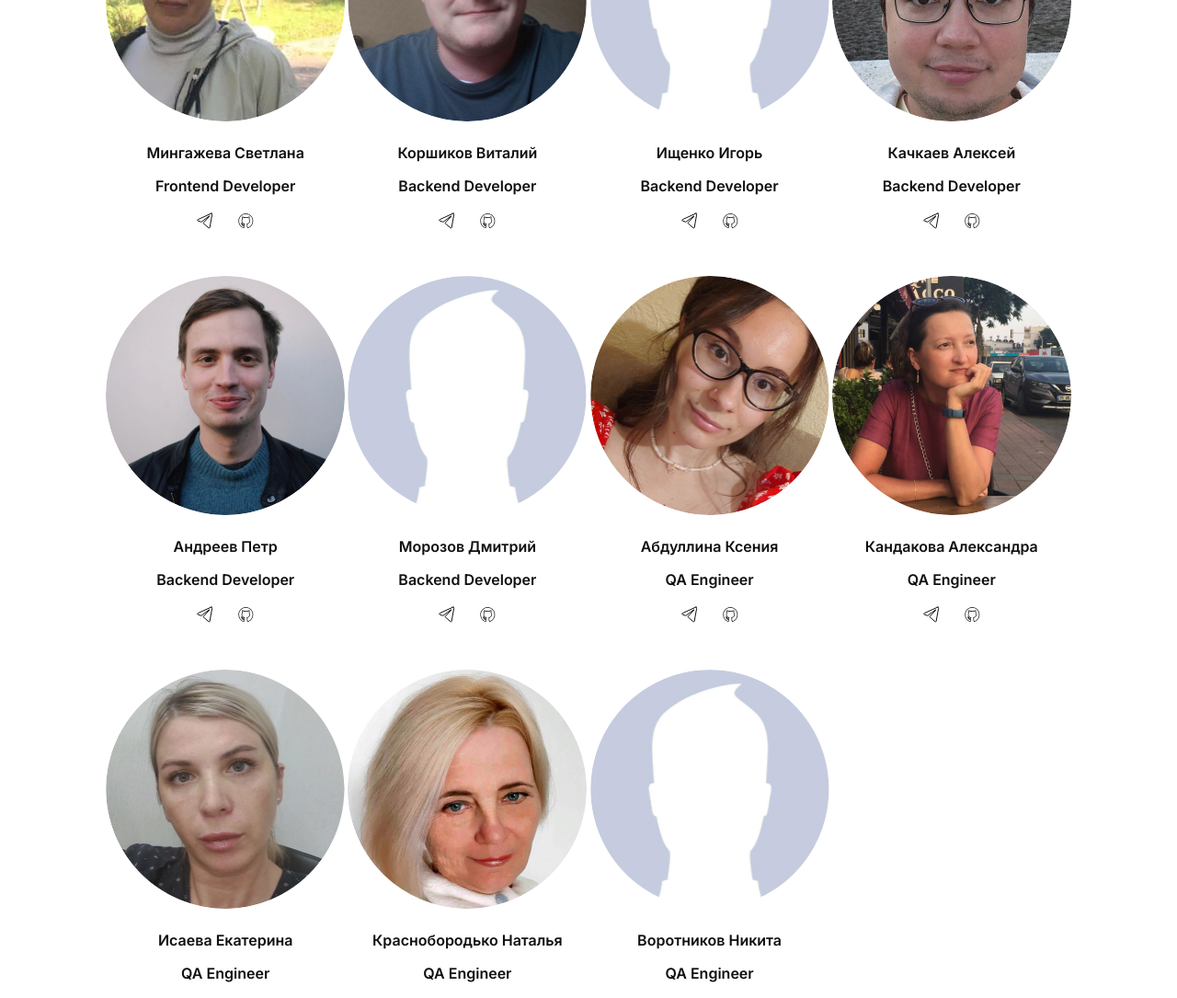
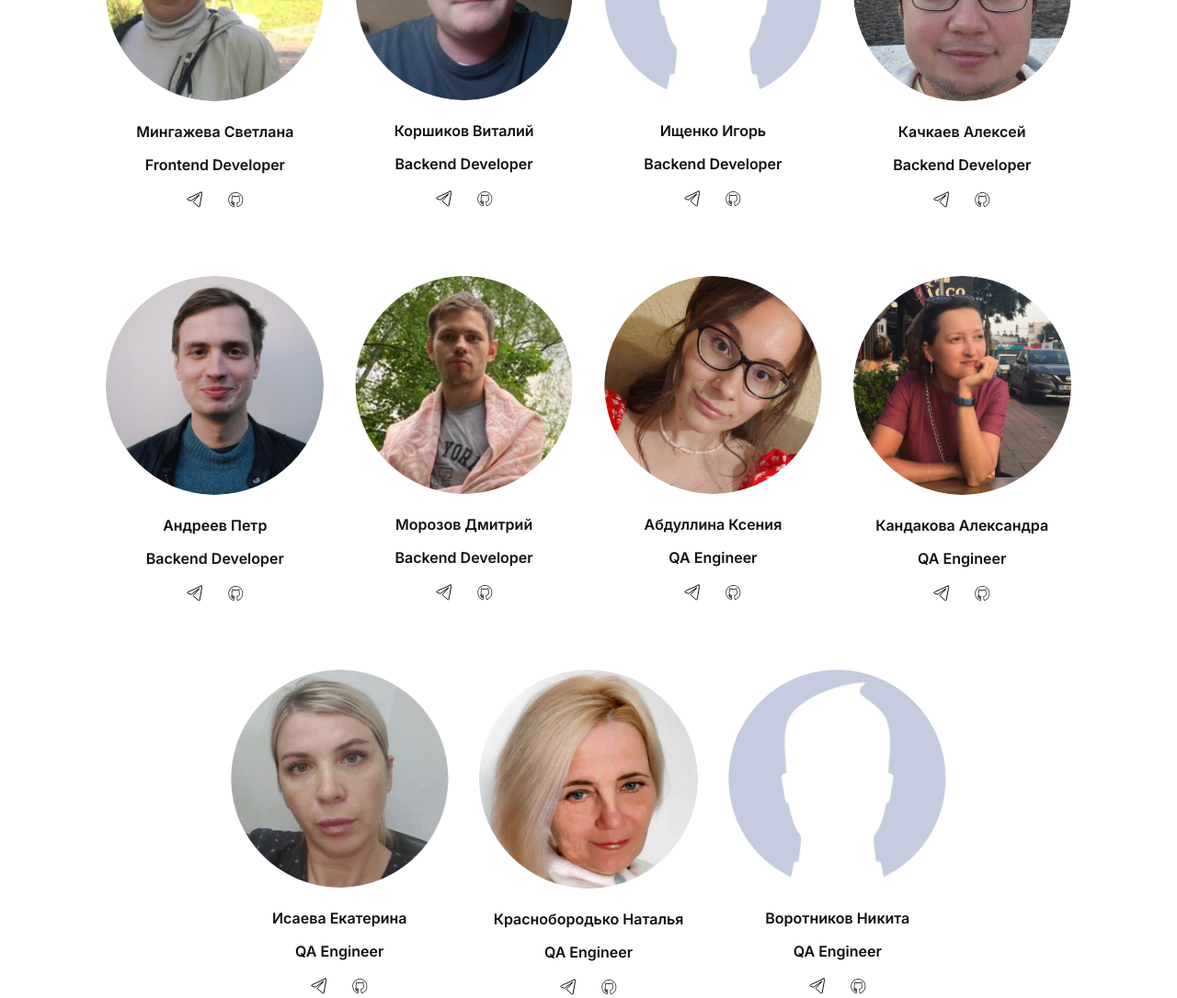
Before and after one commit to encryption-machine/Front, a React (Create React App) app: page / in a window 1280 px wide. Shown: the part 4243-5328 px from the top of the page at 92% size. Built offline with nearby package versions, Linux system fonts and the light colour scheme.

Commit message:
fix: changed grid

```diff
--- a/src/components/OurTeam/OurTeam.constants.jsx
+++ b/src/components/OurTeam/OurTeam.constants.jsx
@@ -16,6 +16,7 @@ import kseni from '../../assets/images/team-kseni.jpg';
 import aleksa from '../../assets/images/team-aleksa.jpg';
 import ekatQa from '../../assets/images/team-ekat-qa.jpg';
 import nata from '../../assets/images/team-nata.jpg';
+import dmit from '../../assets/images/team-dmit.jpg';
 
 export const OurTeamInfo = [
   {
@@ -23,7 +24,7 @@ export const OurTeamInfo = [
     image: aleksPm,
     titleCard: 'Тюшняков Алексей',
     subtitle: 'Project Manager',
-    telegram: '@atyushnyakov',
+    telegram: 'https://t.me/atyushnyakov',
     internet: '#internet',
     github: '#git',
   },
@@ -32,7 +33,7 @@ export const OurTeamInfo = [
     image: kristPm,
     titleCard: 'Ионова Кристина',
     subtitle: 'Project Manager',
-    telegram: '@youna_mono',
+    telegram: 'https://t.me/youna_mono',
     internet: '#internet',
     github: '#git',
   },
@@ -41,7 +42,7 @@ export const OurTeamInfo = [
     image: olga,
     titleCard: 'Мезенцева Ольга',
     subtitle: 'UX/UI Designer',
-    telegram: '@olya_meza',
+    telegram: 'https://t.me/olya_meza',
     internet: 'https://www.behance.net/olya_mezentseva',
     github: '',
   },
@@ -50,7 +51,7 @@ export const OurTeamInfo = [
     image: ekatUi,
     titleCard: 'Баранова Екатерина',
     subtitle: 'UX/UI Designer',
-    telegram: '@baranovaee',
+    telegram: 'https://t.me/baranovaee',
     internet: 'https://www.behance.net/eebaranova',
     github: '',
   },
@@ -59,7 +60,7 @@ export const OurTeamInfo = [
     image: mari,
     titleCard: 'Громыко Мария',
     subtitle: 'Frontend Developer',
-    telegram: '@MariaGromyko',
+    telegram: 'https://t.me/MariaGromyko',
     internet: '',
     github: 'https://github.com/MariaGrom',
   },
@@ -68,7 +69,7 @@ export const OurTeamInfo = [
     image: grig,
     titleCard: 'Логвин Григорий',
     subtitle: 'Frontend Developer',
-    telegram: '@vergil004',
+    telegram: 'https://t.me/vergil004',
     internet: '',
     github: 'https://github.com/vergil004',
   },
@@ -77,7 +78,7 @@ export const OurTeamInfo = [
     image: igorFr,
     titleCard: 'Теплостанский Игорь',
     subtitle: 'Frontend Developer',
-    telegram: '@teplostanski',
+    telegram: 'https://t.me/teplostanski',
     internet: '',
     github: 'https://github.com/teplostanski',
   },
@@ -86,7 +87,7 @@ export const OurTeamInfo = [
     image: ekatFr,
     titleCard: 'Крючкова Екатерина',
     subtitle: 'Frontend Developer',
-    telegram: '@Krekser37',
+    telegram: 'https://t.me/Krekser37',
     internet: '',
     github: 'https://github.com/krekser37',
   },
@@ -95,7 +96,7 @@ export const OurTeamInfo = [
     image: svet,
     titleCard: 'Мингажева Светлана',
     subtitle: 'Frontend Developer',
-    telegram: '@Svetlana_super',
+    telegram: 'https://t.me/Svetlana_super',
     internet: '',
     github: 'https://github.com/Svetlana-2022',
   },
@@ -104,7 +105,7 @@ export const OurTeamInfo = [
     image: vital,
     titleCard: 'Коршиков Виталий',
     subtitle: 'Backend Developer',
-    telegram: '@korshikovvitaly',
+    telegram: 'https://t.me/korshikovvitaly',
     internet: '',
     github: 'https://github.com/korshikovvital',
   },
@@ -113,7 +114,7 @@ export const OurTeamInfo = [
     image: team,
     titleCard: 'Ищенко Игорь',
     subtitle: 'Backend Developer',
-    telegram: '@Daetozheigor',
+    telegram: 'https://t.me/Daetozheigor',
     internet: '',
     github: 'https://github.com/Etozheigor',
   },
@@ -122,7 +123,7 @@ export const OurTeamInfo = [
     image: aleksBack,
     titleCard: 'Качкаев Алексей',
     subtitle: 'Backend Developer',
-    telegram: '@alevaka',
+    telegram: 'https://t.me/alevaka',
     internet: '',
     github: 'https://github.com/alevaka',
   },
@@ -131,16 +132,16 @@ export const OurTeamInfo = [
     image: petr,
     titleCard: 'Андреев Петр',
     subtitle: 'Backend Developer',
-    telegram: '@petro2561',
+    telegram: 'https://t.me/petro2561',
     internet: '',
     github: 'https://github.com/Petro2561',
   },
   {
     id: nanoid(),
-    image: team,
+    image: dmit,
     titleCard: 'Морозов Дмитрий',
     subtitle: 'Backend Developer',
-    telegram: '@Dm12ir8u',
+    telegram: 'https://t.me/Dm12ir8u',
     internet: '',
     github: 'https://github.com/Dmitriy8854',
   },
@@ -149,7 +150,7 @@ export const OurTeamInfo = [
     image: kseni,
     titleCard: 'Абдуллина Ксения',
     subtitle: 'QA Engineer',
-    telegram: '@Abdullina517',
+    telegram: 'https://t.me/Abdullina517',
     internet: '',
     github: 'https://github.com/Abdullina517',
   },
@@ -158,7 +159,7 @@ export const OurTeamInfo = [
     image: aleksa,
     titleCard: 'Кандакова Александра',
     subtitle: 'QA Engineer',
-    telegram: '@KandakovaA',
+    telegram: 'https://t.me/KandakovaA',
     internet: '',
     github: 'https://github.com/AlexandraK81',
   },
@@ -167,7 +168,7 @@ export const OurTeamInfo = [
     image: ekatQa,
     titleCard: 'Исаева Екатерина',
     subtitle: 'QA Engineer',
-    telegram: '@ekaterinaisae',
+    telegram: 'https://t.me/ekaterinaisae',
     internet: '',
     github: 'https://github.com/isaevaek',
   },
@@ -176,7 +177,7 @@ export const OurTeamInfo = [
     image: nata,
     titleCard: 'Краснобородько Наталья',
     subtitle: 'QA Engineer',
-    telegram: '@ART_red_01',
+    telegram: 'https://t.me/ART_red_01',
     internet: '',
     github: 'https://github.com/Krasnoborod',
   },
@@ -185,34 +186,8 @@ export const OurTeamInfo = [
     image: team,
     titleCard: 'Воротников Никита',
     subtitle: 'QA Engineer',
-    telegram: '@Niksarax',
+    telegram: 'https://t.me/Niksarax',
     internet: '',
     github: 'https://github.com/Sarax064',
   },
 ];
-// export const ourTeamInfoLast = [
-//   // {
-//   //   id: nanoid(),
-//   //   titleCard: 'Исаева Екатерина',
-//   //   subtitle: 'QA Engineer',
-//   //   telegram: '#telegram',
-//   //   internet: '',
-//   //   github: '#git',
-//   // },
-//   // {
-//   //   id: nanoid(),
-//   //   titleCard: 'Краснобородько Наталья',
-//   //   subtitle: 'QA Engineer',
-//   //   telegram: '#telegram',
-//   //   internet: '',
-//   //   github: '#git',
-//   // },
-//   // {
-//   //   id: nanoid(),
-//   //   titleCard: 'Воротников Никита',
-//   //   subtitle: 'QA Engineer',
-//   //   telegram: '#telegram',
-//   //   internet: '',
-//   //   github: '#git',
-//   // },
-// ];
--- a/src/components/OurTeam/OurTeam.module.scss
+++ b/src/components/OurTeam/OurTeam.module.scss
@@ -18,41 +18,100 @@
     display: flex;
     justify-content: center;
     display: grid;
-    grid-template-columns: repeat(4, 260px);
-    // grid-template-rows: repeat(4, 1fr);
-    grid-auto-rows: 1fr;
-    column-gap: calc((100% - (4 * 260px)) / 3);
+    grid-template-columns: repeat(8, 1fr);
+    grid-template-rows: repeat(5, 1fr);
+    column-gap: 3.2%;
     row-gap: 52px;
+
   }
   &_card {
     margin: 0;
     padding: 0;
     list-style: none;
-    width: 260px;
+    max-width: 260px;
     height: 376px;
+    &:nth-child(1) {
+      grid-column-start: 1;
+      grid-column-end: 3;
+    }
+    &:nth-child(2) {
+      grid-column-start: 3;
+      grid-column-end: 5;
+    }
+    &:nth-child(3) {
+      grid-column-start: 5;
+      grid-column-end: 7;
+    }
+    &:nth-child(4) {
+      grid-column-start: 7;
+      grid-column-end: 9;
+    }
+    &:nth-child(5) {
+      grid-column-start: 1;
+      grid-column-end: 3;
+    }
+    &:nth-child(6) {
+      grid-column-start: 3;
+      grid-column-end: 5;
+    }
+    &:nth-child(7) {
+      grid-column-start: 5;
+      grid-column-end: 7;
+    }
+    &:nth-child(8) {
+      grid-column-start: 7;
+      grid-column-end: 9;
+    }
+    &:nth-child(9) {
+      grid-column-start: 1;
+      grid-column-end: 3;
+    }
+    &:nth-child(10) {
+      grid-column-start: 3;
+      grid-column-end: 5;
+    }
+    &:nth-child(11) {
+      grid-column-start: 5;
+      grid-column-end: 7;
+    }
+    &:nth-child(12) {
+      grid-column-start: 7;
+      grid-column-end: 9;
+    }
+    &:nth-child(13) {
+      grid-column-start: 1;
+      grid-column-end: 3;
+    }
+    &:nth-child(14) {
+      grid-column-start: 3;
+      grid-column-end: 5;
+    }
+    &:nth-child(15) {
+      grid-column-start: 5;
+      grid-column-end: 7;
+    }
+    &:nth-child(16) {
+      grid-column-start: 7;
+      grid-column-end: 9;
+    }
+    &:nth-child(17) {
+      grid-column-start: 2;
+      grid-column-end: 4;
+    }
+    &:nth-child(18) {
+      grid-column-start: 4;
+      grid-column-end: 6;
+    }
+    &:nth-child(19) {
+      grid-column-start: 6;
+      grid-column-end: 8;
+    }
   }
   &_photo {
-    width: 260px;
-    height: 260px;
+    width: 100%;
+    max-height: 260px;
     border-radius: 50%;
   }
-  // &_containerLast {
-  //   margin: 52px 0 0;
-  //   padding: 0;
-  //   list-style: none;
-  //   display: flex;
-  //   justify-content: center;
-  //   grid-template-columns: repeat(4, 260px);
-  //   column-gap: calc((100% - (4 * 260px)) / 3);
-  //   // gap: 3.24%;
-  // }
-  // &_cardLast {
-  //   margin: 0;
-  //   padding: 0;
-  //   list-style: none;
-  //   width: 260px;
-  //   height: 376px;
-  // }
   &_cardContent {
     margin-top: 20px;
   }
--- a/src/layouts/main-layout/index.jsx
+++ b/src/layouts/main-layout/index.jsx
@@ -29,7 +29,7 @@ const MainLayout = observer(() => {
         if (data.access) {
           //если получили токен доступа access
           //токен доступа access в куки, максимальное время хранения 1 час (max-age=3600)?
-          document.cookie = `access=${data.access}; max-age=3600`;
+          document.cookie = `access=${data.access}; max-age=86400`;
 
           //делаем стейт залогиненного
           setLoggedIn(true);
```
Also changed, not shown: src/components/OurTeam/OurTeam.jsx (+0 -31 lines), src/assets/images/team-dmit.jpg (added).
